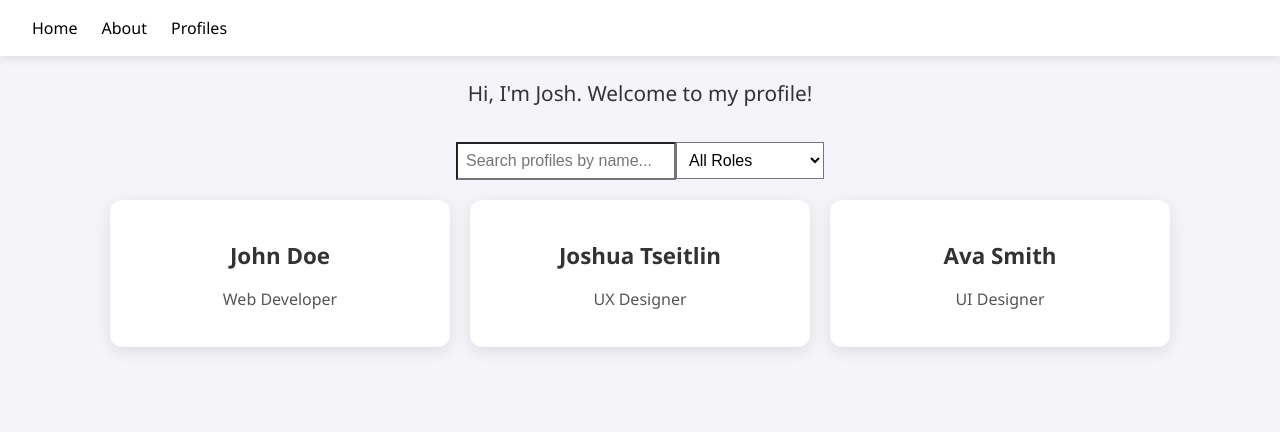
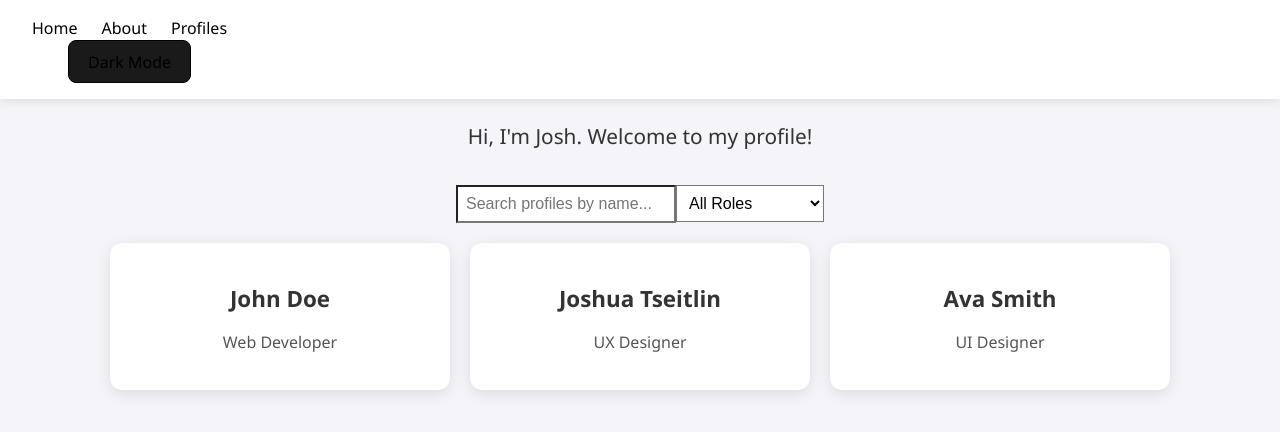
Before and after one commit to jtseitli/profile-app, a React (Vite) app: page / in a window 1280 px wide. Shown: the top 432 px of the page. Built offline with nearby package versions, Linux system fonts and the light colour scheme.

Commit message:
header modes

```diff
--- a/src/App.jsx
+++ b/src/App.jsx
@@ -12,6 +12,12 @@ function App() {
   const [searchTerm, setSearchTerm] = useState("");
   const [filterRole, setFilterRole] = useState("");
 
+  const [mode, setMode] = useState("light");
+  const toggleMode = () => {
+    setMode(mode === "light" ? "dark" : "light");
+  };
+
+
 
   const cards = [
     { title: "John Doe", description: "Web Developer" },
@@ -20,8 +26,8 @@ function App() {
   ];
 
   return (
-    <div className="app">
-      <Header />
+  <div className={`app ${mode}`}>
+    <Header toggleMode={toggleMode} mode={mode} />
 
       <section id="home">
       <Introduction />
@@ -56,7 +62,7 @@ function App() {
               (filterRole === "" || card.description === filterRole)        /* filter by name and description */
             )
             .map((card, index) => (
-              <Card key={index} title={card.title} description={card.description} />
+              <Card key={index} title={card.title} description={card.description}  mode={mode} />
             ))
         }
       </div>
--- a/src/components/Header.jsx
+++ b/src/components/Header.jsx
@@ -1,4 +1,4 @@
-function Header() {
+function Header({ toggleMode, mode }) {
   return(
     <header className="header">
       <nav>
@@ -7,6 +7,9 @@ function Header() {
           <li><a href="#about">About</a></li>
           <li><a href="#profiles">Profiles</a></li>
         </ul>
+        <button onClick={toggleMode} className="mode-toggle">
+          {mode === "light" ? "Dark Mode" : "Light Mode"}
+        </button>
       </nav>
 
     </header>
```
